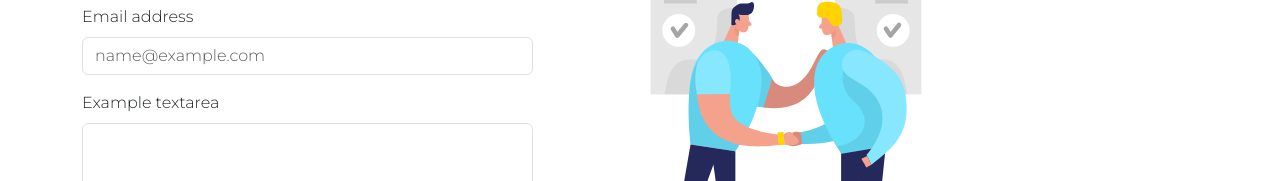
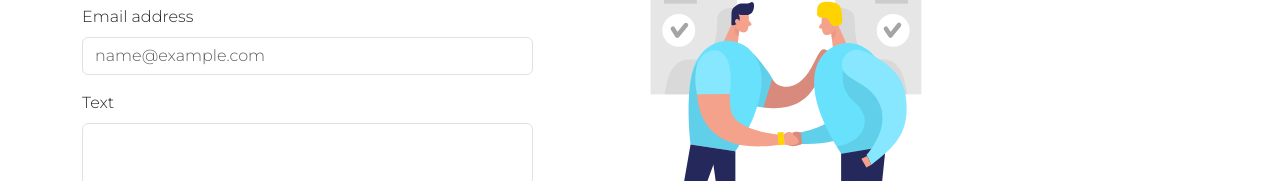
Before and after one commit to Netux26/landing-page, a plain HTML site: page index.html in a window 1280 px wide. Shown: the part 4871-5052 px from the top of the page. Drawn offline with Linux system fonts and the light colour scheme.

Commit message:
Update index.html

```diff
--- a/index.html
+++ b/index.html
@@ -245,7 +245,7 @@
                             placeholder="name@example.com">
                     </div>
                     <div class="mb-3">
-                        <label for="exampleFormControlTextarea1" class="form-label">Example textarea</label>
+                        <label for="exampleFormControlTextarea1" class="form-label">Text</label>
                         <textarea class="form-control" id="exampleFormControlTextarea1" rows="3"></textarea>
                     </div>
                     <button type="button" class="btn btn-outline-secondary">Send</button>
```
